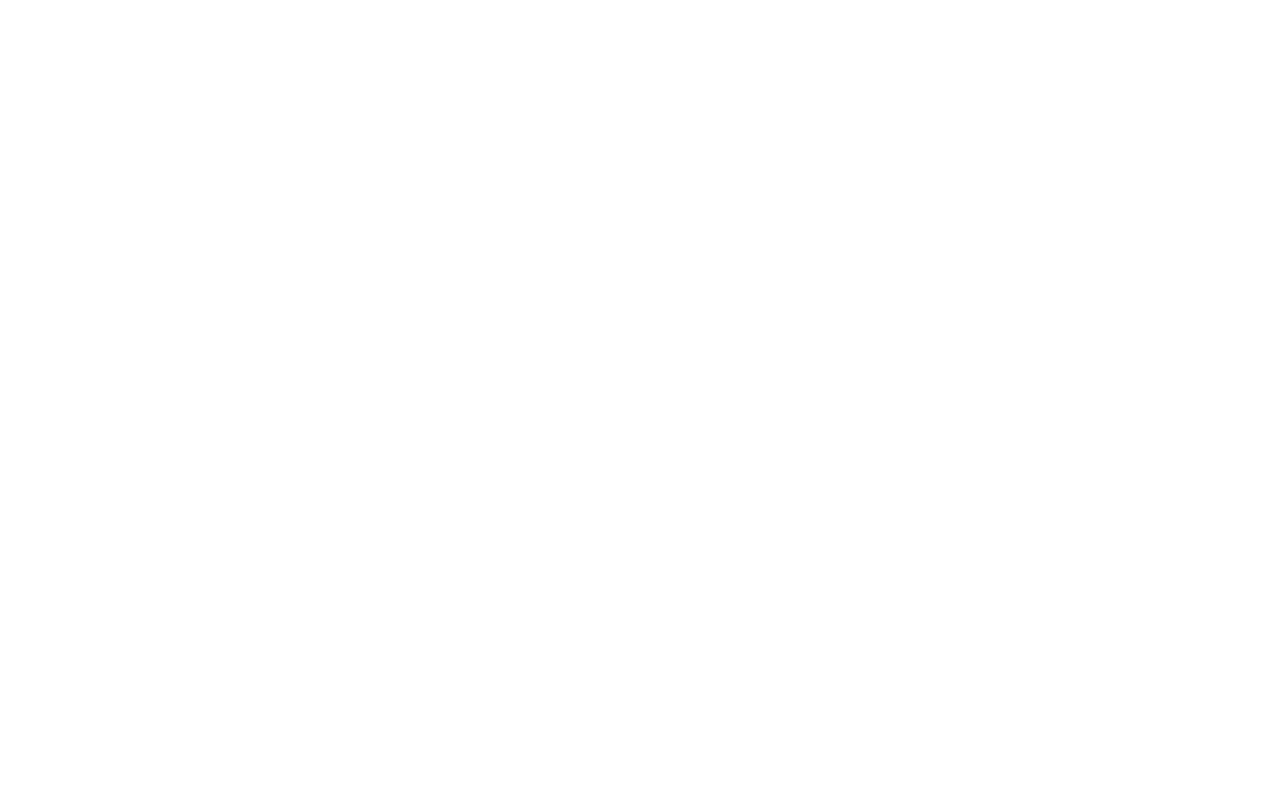
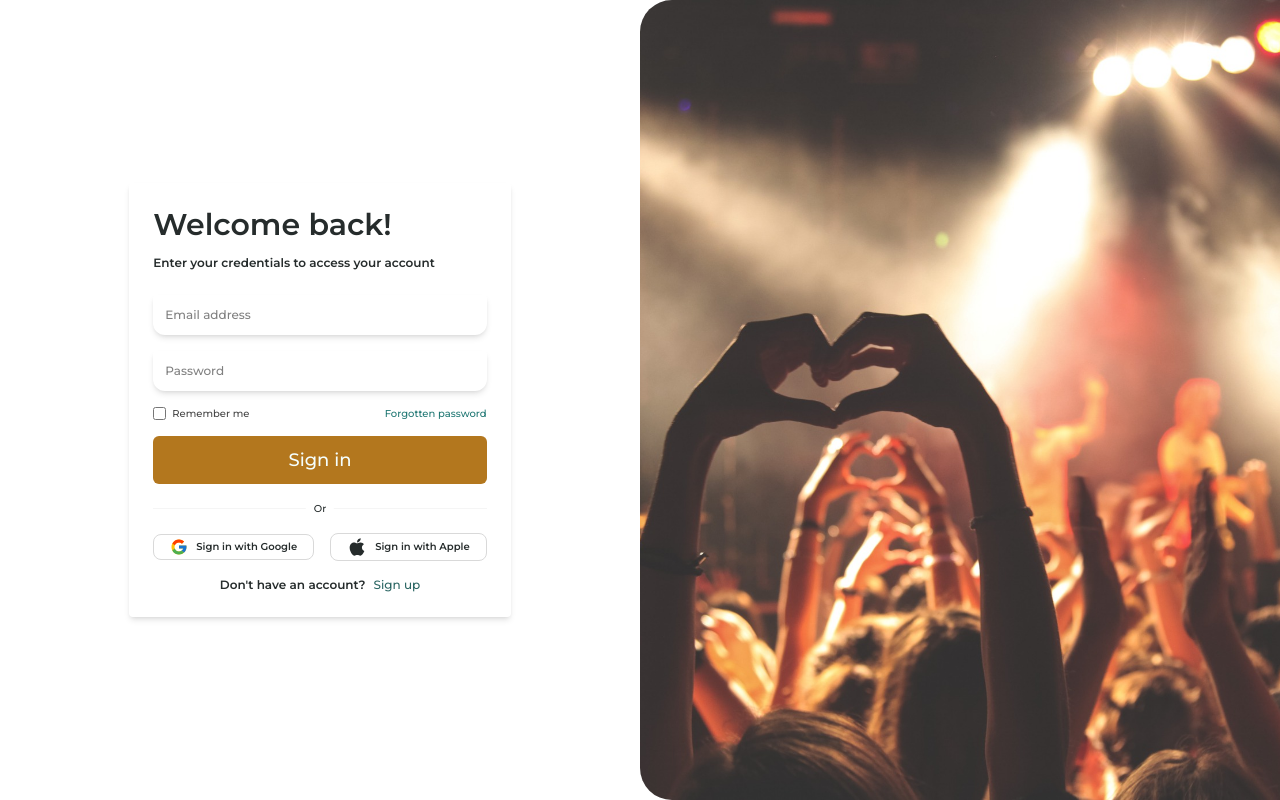
Before and after one commit to Innocent-Leo/Event-management-app, a React (Vite) app: page /signin in a window 1280 px wide. Before the commit this address had no page. Built offline with nearby package versions, Linux system fonts and the light colour scheme.

Commit message:
feat: add authentication components; implement AuthCard and Signin page; update routing for sign-in

```diff
--- /dev/null
+++ b/src/assets/images/avatars/avatars.js
@@ -0,0 +1,5 @@
+import brooklynSimons from "./brooklynSimmons.png";
+import guyHawkins from "./guyHawkins.png";
+import bessieCooper from "./bessieCooper.png";
+
+export { brooklynSimons, guyHawkins, bessieCooper };
--- a/src/assets/images/banners/index.js
+++ b/src/assets/images/banners/index.js
@@ -1,3 +1,4 @@
 import heroImage1 from "./hero1.png";
+import splashImage from "./splash.jpg";
 
-export { heroImage1 };
+export { heroImage1, splashImage };
--- /dev/null
+++ b/src/components/auth/AuthCard.jsx
@@ -0,0 +1,78 @@
+import React from "react";
+import { assets } from "../../assets/assets";
+import { FcGoogle } from "react-icons/fc";
+import { FaApple } from "react-icons/fa6";
+import Input from "../ui/Input";
+
+const AuthCard = ({ title, text }) => {
+  return (
+    <div className="grid h-screen grid-cols-2 items-center justify-center">
+      <div className="mx-auto flex flex-col gap-6 rounded-sm p-6 text-xs font-medium shadow-md">
+        <div className="font-semibold [&>h1]:mb-3 [&>h1]:text-3xl">
+          <h1 className="">{title}</h1>
+          <p className="">{text}</p>
+        </div>
+
+        <form action="" className="flex flex-col gap-4">
+          <Input type="email" id="email" placeholder="Email address" />
+          <Input type="password" id="email" placeholder="Password" />
+
+          <div className="flex items-center justify-between text-[10px]">
+            <label className="flex cursor-pointer items-center gap-1.5">
+              <Input type="checkbox" id="remember" className="accent-orange" />
+              <span className="text-grey-5">Remember me</span>
+            </label>
+
+            <a href="" className="text-light-cyan">
+              Forgotten password
+            </a>
+          </div>
+
+          <button
+            type="submit"
+            className="bg-orange text-cyan-lightest rounded-md py-2.5 text-lg"
+          >
+            Sign in
+          </button>
+        </form>
+
+        <div className="relative">
+          <hr className="border-[#f5f5f5]" />
+          <p className="absolute top-1/2 left-1/2 -translate-x-1/2 -translate-y-1/2 bg-white px-2 text-[10px]">
+            Or
+          </p>
+        </div>
+
+        <div className="flex flex-col items-center justify-center gap-4 font-semibold">
+          <div className="flex items-center justify-center gap-4 text-[10px] *:flex *:items-center *:justify-center *:gap-2 *:rounded-lg *:border *:border-[#d9d9d9] *:px-4 *:py-0.75">
+            <div>
+              <FcGoogle size={18} />
+              <p>Sign in with Google</p>
+            </div>
+
+            <div>
+              <FaApple size={20} />
+              <p>Sign in with Apple</p>
+            </div>
+          </div>
+
+          <div className="flex items-center justify-center gap-2">
+            <p>Don't have an account?</p>
+            <a href="" className="text-dark-cyan font-medium">
+              Sign up
+            </a>
+          </div>
+        </div>
+      </div>
+      <div>
+        <img
+          className="h-screen rounded-l-4xl object-cover"
+          src={assets.banners.splashImage}
+          alt=""
+        />
+      </div>
+    </div>
+  );
+};
+
+export default AuthCard;
--- /dev/null
+++ b/src/components/ui/Input.jsx
@@ -0,0 +1,21 @@
+import React from "react";
+
+const Input = ({
+  type = "text",
+  placeholder,
+  value,
+  onChange,
+  className = "placeholder:text-grey-4 rounded-sm rounded-b-xl p-3 shadow-md",
+}) => {
+  return (
+    <input
+      type={type}
+      placeholder={placeholder}
+      // value={value}
+      // onChange={onChange}
+      className={className}
+    />
+  );
+};
+
+export default Input;
--- a/src/components/ui/NavBar.jsx
+++ b/src/components/ui/NavBar.jsx
@@ -4,6 +4,7 @@
 import { SlLocationPin } from "react-icons/sl";
 import { TiArrowSortedDown } from "react-icons/ti";
 import { BsTicket } from "react-icons/bs";
+import { Link } from "react-router";
 
 const NavBar = () => {
   return (
@@ -61,13 +62,14 @@
           </li>
         </ul>
 
-        <button
+        <Link
+          to="/signin"
           type="submit"
           className="bg-orange text-cyan-lightest flex h-10 w-32 items-center justify-center gap-2 rounded-md font-medium"
         >
           <BsTicket size={15} strokeWidth={0.25} className="rotate-45" />
           Sign in
-        </button>
+        </Link>
       </div>
     </nav>
   );
--- a/src/pages/auth/Signin.jsx
+++ b/src/pages/auth/Signin.jsx
@@ -1,7 +1,15 @@
 import React from "react";
+import AuthCard from "../../components/auth/AuthCard";
 
-const signin = () => {
-  return <div>signin</div>;
+const Signin = () => {
+  return (
+    <>
+      <AuthCard
+        title={"Welcome back!"}
+        text={"Enter your credentials to access your account"}
+      />
+    </>
+  );
 };
 
-export default signin;
+export default Signin;
--- a/src/routes/AppRoutes.jsx
+++ b/src/routes/AppRoutes.jsx
@@ -2,6 +2,7 @@
 import { Routes, Route } from "react-router";
 import MainLayout from "../layouts/MainLayout";
 import HomePage from "../pages/HomePage";
+import Signin from "../pages/auth/Signin";
 
 const AppRoutes = () => {
   return (
@@ -10,6 +11,9 @@
         {/* Home Page */}
         <Route index element={<HomePage />} />
       </Route>
+
+      {/* Auth */}
+      <Route path="/signin" element={<Signin />} />
     </Routes>
   );
 };
```
Also changed, not shown: src/assets/images/banners/splash.jpg (added).
